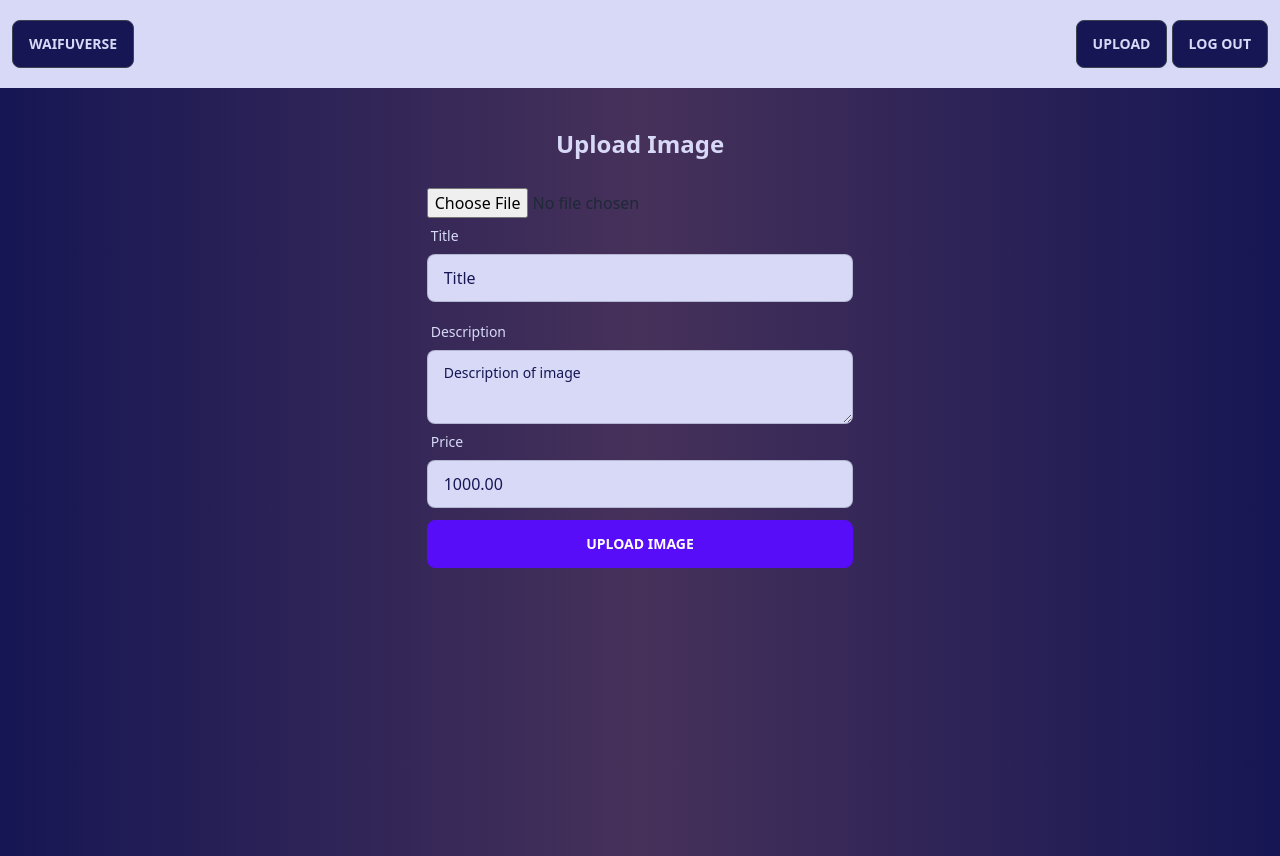
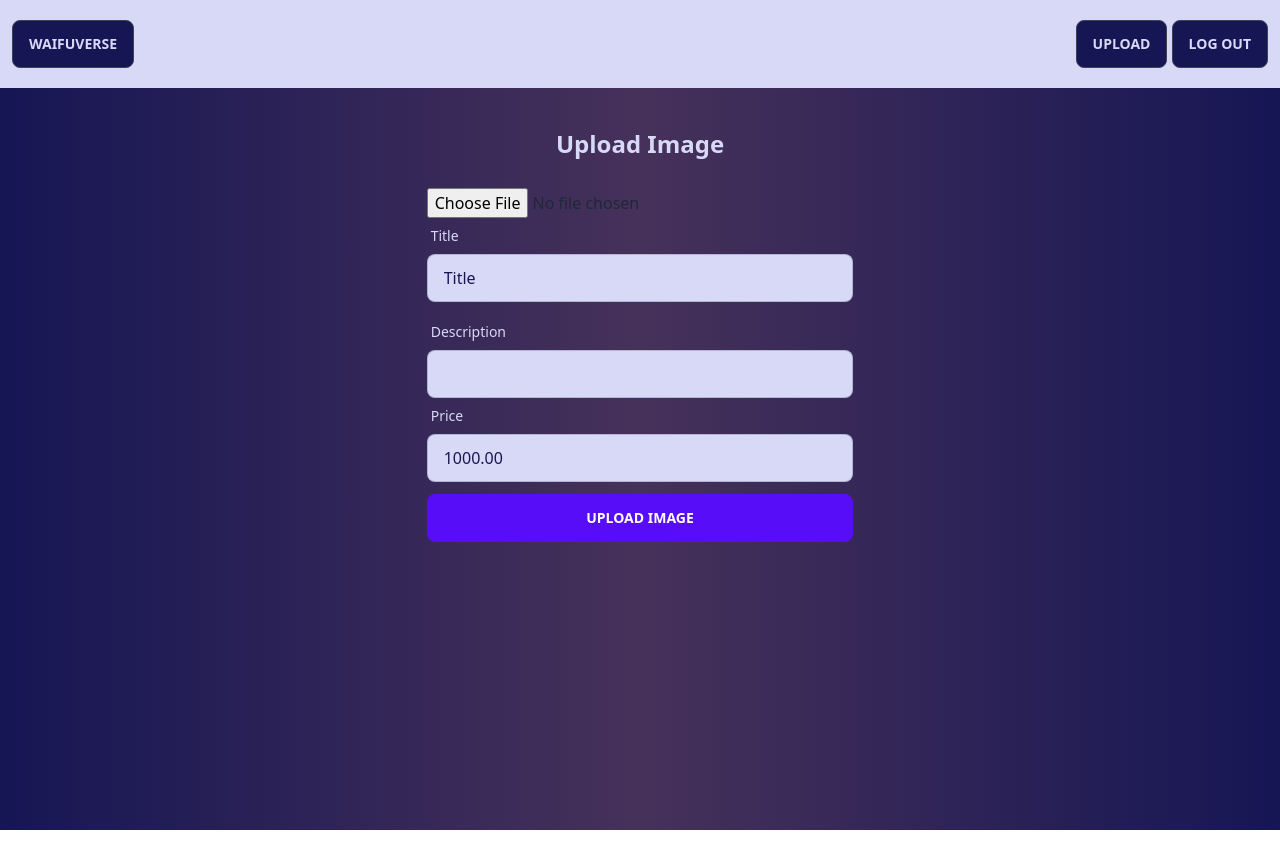
Before and after one commit to srxmax161/next-ecomm-frontend, a SvelteKit app in the folder my-app/: page /upload/new in a window 1280 px wide. After the commit the page ends 830 px from the top, so only its background shows below. Built offline with nearby package versions, Linux system fonts and the light colour scheme; no server answers; sample sign-in values are in the browser's storage.

Commit message:
latest update

```diff
--- a/my-app/src/routes/+page.svelte
+++ b/my-app/src/routes/+page.svelte
@@ -11,6 +11,7 @@
 
 </script>
 
+<title class>WaifuVerse</title>
 <div class="bg-gradient-to-r from-lena-uniform via-lena-iris to-lena-uniform">
   <div class="grid grid-cols-1 sm:grid-cols-2 md:grid-cols-3 lg:grid-cols-3 gap-10 mx-auto pt-10 pb-10" style="width: 1200px;">
     {#each paginationData as image}
--- a/my-app/src/routes/upload/new/+page.svelte
+++ b/my-app/src/routes/upload/new/+page.svelte
@@ -91,12 +91,7 @@
       <label class="label" for="description">
         <span class="label-text text-lena-hair">Description</span>
       </label>
-      <textarea name="description" placeholder="Description of image" class="textarea textarea-bordered w-full placeholder-lena-uniform bg-lena-hair"></textarea>
-      <!-- {#if 'description' in formErrors}
-      <label class="label" for="description">
-        <span class="label-text-alt text-red-500">{formErrors['description'].message}</span>
-      </label>
-      {/if} -->
+      <div name="description" placeholder="Description of image" class="textarea textarea-bordered w-full placeholder-lena-uniform bg-lena-hair"></div>
     </div>
 
     <div class="form-control w-full mb-3">
--- a/package.json
+++ /dev/null
@@ -1,5 +0,0 @@
-{
-  "dependencies": {
-    "dotenv": "^16.1.4"
-  }
-}
```
Also changed, not shown: 2 other files (tests, documents, lock files or other folders).
